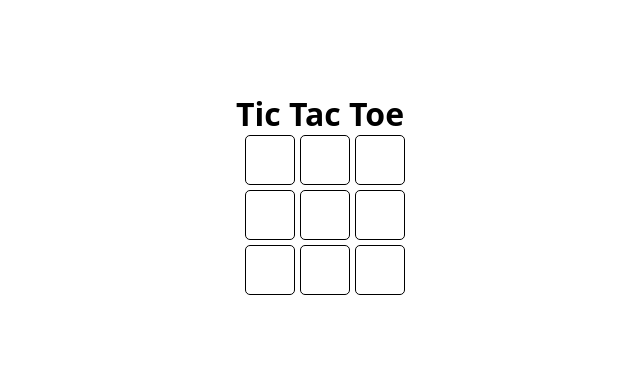
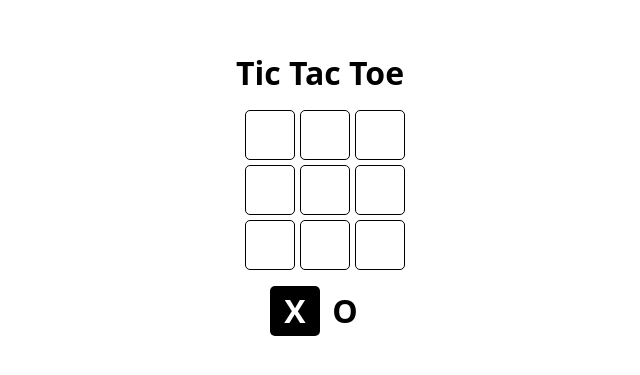
Before and after one commit to pipemalz/learning-react-midudev, a React (Vite) app in the folder projects/02-tic-tac-toe/: page / in a window 1280 px wide. Shown: the part 207-582 px from the top of the page, without its empty margins (320-960 px from the left). Built offline with nearby package versions, Linux system fonts and the light colour scheme.

Commit message:
02-tic-tac-toe: Agregando estilos, estados y logica para actualizar turnos y board

```diff
--- a/projects/02-tic-tac-toe/src/App.css
+++ b/projects/02-tic-tac-toe/src/App.css
@@ -2,6 +2,7 @@
   display: flex;
   flex-direction: column;
   align-items: center;
+  gap: 16px;
 }
 
 .game {
@@ -12,16 +13,38 @@
 }
 
 .square {
+  font-size: 32px;
   display: grid;
   font-weight: 900;
   place-content: center;
   width: 50px;
   height: 50px;
+  border-radius: 5px;
+}
+
+.game .square {
   border: 1px solid black;
-  border-radius: 5px;
   cursor: pointer;
 }
 
-.square:hover {
+.game .square:hover {
   border: 2px solid black;
 }
+
+.hover-content {
+  opacity: .5;
+}
+
+.turn {
+  display: flex;
+  flex-direction: row;
+}
+
+.turn .square {
+  transition: .25s ease-in-out background-color;
+}
+
+.turn .square--selected {
+  background-color: black;
+  color: white;
+}
--- a/projects/02-tic-tac-toe/src/App.jsx
+++ b/projects/02-tic-tac-toe/src/App.jsx
@@ -4,11 +4,32 @@ import Square from './Square'
 
 function App() {
 
-  const turns = {X:'X', O:'O'}
+  const winningTable = [
+    [1,2,3],
+    [4,5,6],
+    [7,8,9],
+    [1,4,7],
+    [2,5,8],
+    [3,6,9],
+    [1,5,9],
+    [3,5,7]
+  ]
 
-  const board = new Array(9).fill(null)
+  const TURNS = {X:'X', O:'O'}
 
-  const [turn, setTurn] = useState(turns.X)
+  const [board, setBoard] = useState(new Array(9).fill(null))
+
+  const [turn, setTurn] = useState(TURNS.X)
+
+  const updateBoard = (index) => {
+    if (board[index]) return
+    const newBoard = structuredClone(board)
+    newBoard[index] = turn
+    setBoard(newBoard)
+
+    const newTurn = turn === TURNS.X ? TURNS.O : TURNS.X
+    setTurn(newTurn)
+  }
 
   return (
     <main className='board'>
@@ -20,11 +41,22 @@ function App() {
               <Square
                 key={index}
                 index={index}
-                turn={turn}
-              />
+                updateBoard={updateBoard}
+              >
+                {position}
+              </Square>
             )
           })
         }
+      </section>
+
+      <section className='turn'>
+        <Square isSelected={turn === TURNS.X} >
+          {TURNS.X}
+        </Square>
+        <Square isSelected={turn === TURNS.O} >
+          {TURNS.O}
+        </Square>
       </section>
     </main>
   )
--- a/projects/02-tic-tac-toe/src/Square.jsx
+++ b/projects/02-tic-tac-toe/src/Square.jsx
@@ -1,8 +1,16 @@
-function Square ({ children, index }) {
+function Square ({ children, index, isSelected, updateBoard }) {
 
+  const squareClassName = isSelected ? 'square square--selected' : 'square'
+
+  const updateBoardOnClick = () => {
+    updateBoard(index)
+  }
 
   return (
-    <div className='square'>
+    <div
+      className={squareClassName}
+      onClick={updateBoardOnClick}
+    >
       {children}
     </div>
   )
```
